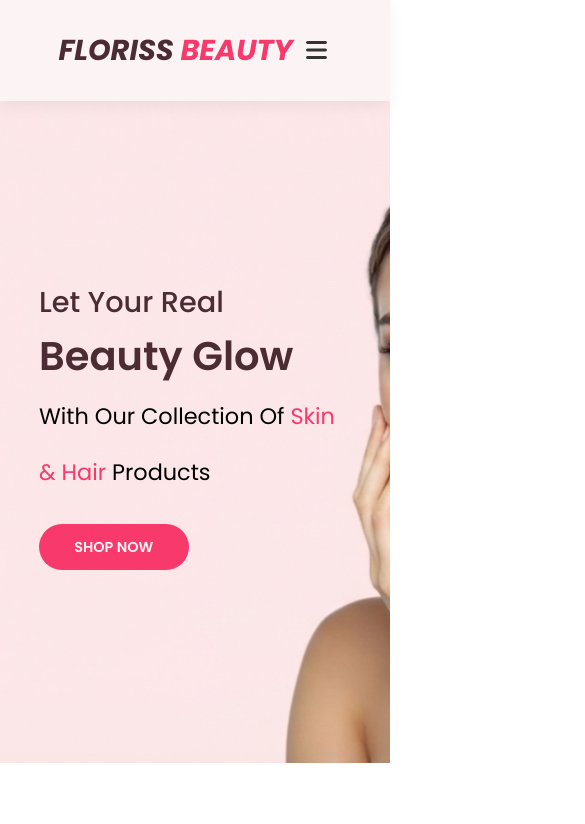
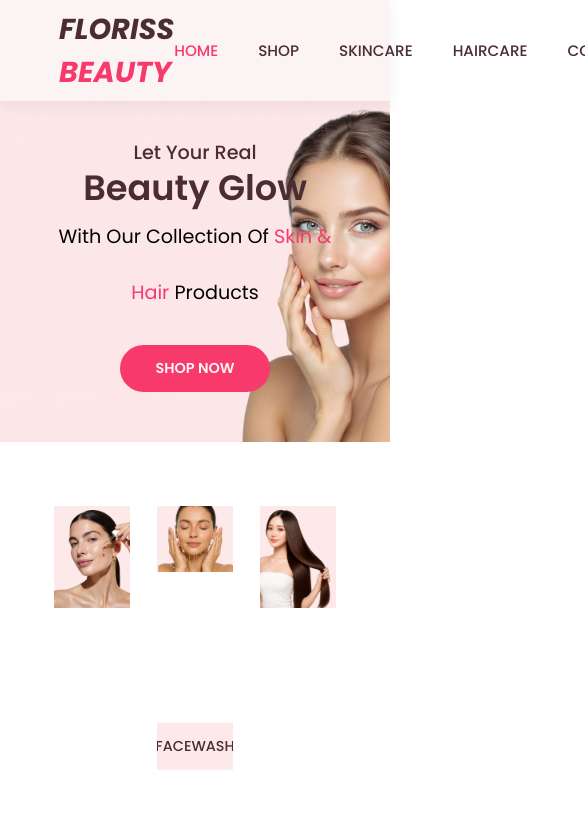
Before and after one commit to rumii-jawad/floriss-beauty, a plain HTML site: page index.html in a window 390 px wide. Shown: the top 824 px of the page, 585 px wide, since content can reach past the window. Drawn offline with Linux system fonts and the light colour scheme.

Commit message:
Add files via upload

```diff
--- a/style.css
+++ b/style.css
@@ -597,74 +597,54 @@ form h3{
 
 
 
-/* --- Mobile View Adjustments (For screens smaller than 768px) --- */
 @media (max-width: 768px) {
-
-    /* 1. Header & Navbar */
-    .navbar {
-        padding: 10px 5%;
-        position: relative;
+    /* Poori body ka horizontal scroll khatam karne ke liye */
+    html, body {
+        overflow-x: hidden;
+        width: 100%;
+        margin: 0;
+        padding: 0;
     }
 
-    /* Menu ko mobile par chhupana */
-    .navlink {
-        display: none; /* Default band rahega */
-        flex-direction: column;
-        position: absolute;
-        top: 100%;
-        left: 0;
-        width: 100%;
-        background: #fff;
-        padding: 20px;
-        box-shadow: 0 5px 10px rgba(0,0,0,0.1);
-        z-index: 1000;
-        text-align: center;
+    /* 1. Hero Section Fix */
+    .hero {
+        height: auto !important; /* Fixed height khatam karein */
+        padding: 50px 0;
+        background-size: cover;
+        background-position: center;
     }
 
-    /* Jab JS se 'active' class add hogi tab menu dikhega */
-    .navlink.active {
-        display: flex;
+    .hero-content {
+        flex-direction: column; /* Text aur image ko upar niche karein */
+        text-align: center;
+        padding: 20px;
     }
 
-    .navlink li {
-        margin: 10px 0;
+    .hero-content h1 {
+        font-size: 2.2rem !important; /* Heading choti karein */
+        line-height: 1.2;
     }
 
-    /* Hamburger icon ko visible karna */
-    .humburger {
-        display: block !important;
-        font-size: 24px;
-        color: #333;
+    .hero-content h3, .hero-content h4 {
+        font-size: 1.2rem !important;
     }
 
-    /* 2. Hero Section */
-    .hero-content h1 {
-        font-size: 2.5rem;
+    /* 2. Images Fix (Jo screen se bahar ja rahi hain) */
+    img {
+        max-width: 100%; /* Image kabhi screen se bari nahi hogi */
+        height: auto;
     }
 
-    /* 3. Category & Product Cards (Wrapping Fix) */
-    .category-container,
-    .card-container {
-        justify-content: center !important;
-        gap: 20px !important;
+    /* 3. Container Padding */
+    .container {
+        width: 95% !important;
+        padding: 0 15px;
+        margin: 0 auto;
     }
 
-    .card, .category {
-        width: 90% !important; /* Mobile par card poori jagah lega */
-        max-width: 350px;
-    }
-
-    /* 4. Footer Fix */
-    .footer-container {
-        flex-direction: column;
-        text-align: center;
-        gap: 30px;
+    /* 4. Navbar Fix */
+    .navbar {
+        justify-content: space-between;
+        padding: 10px 20px;
     }
 }
-
-/* Desktop par hamburger chhupane ke liye */
-@media (min-width: 769px) {
-    .humburger {
-        display: none;
-    }
-}
```
